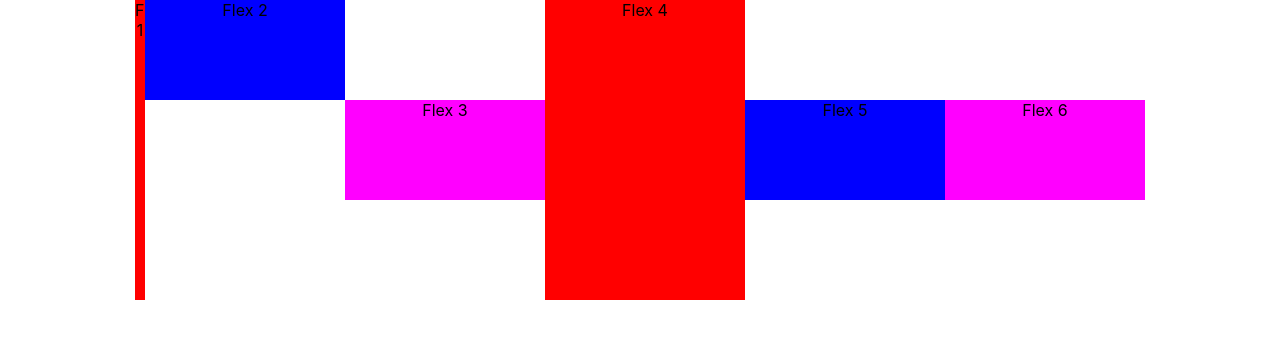
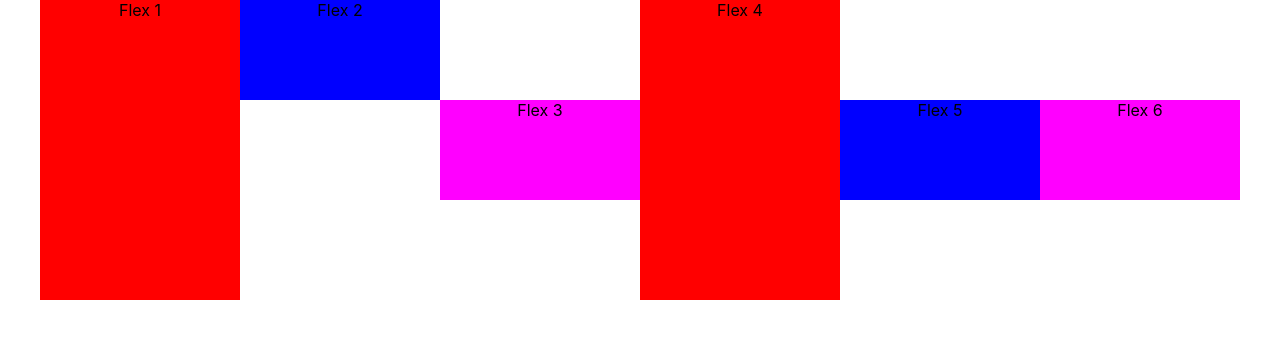
Before and after one commit to heathenthrone48/stunning-octo-goggles, a React (Create React App) app: page / in a window 1280 px wide. Shown: the top 338 px of the page. Built offline with nearby package versions, Linux system fonts and the light colour scheme.

Commit message:
increased flex1 width

```diff
--- a/src/App.css
+++ b/src/App.css
@@ -12,7 +12,7 @@
 .flex1{
   background-color: red;
   height: 300px;
-  width: 10px;
+  /* width: 10px; */
 }
 
 
```
Also changed, not shown: 6 other files (tests, documents, lock files or other folders).
